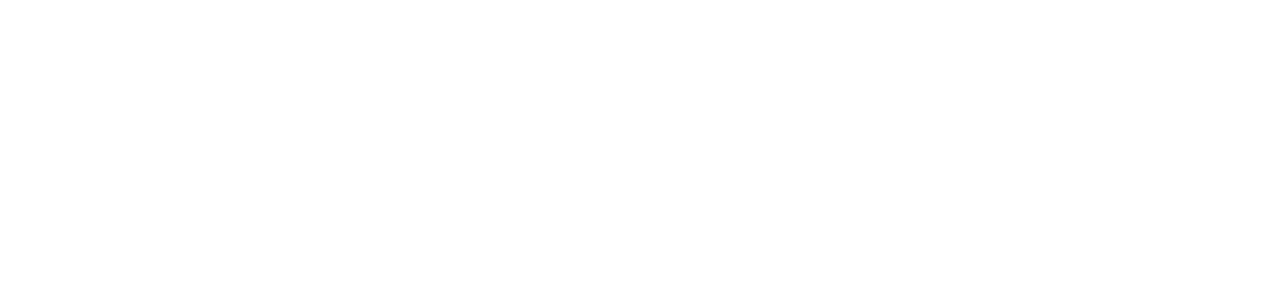
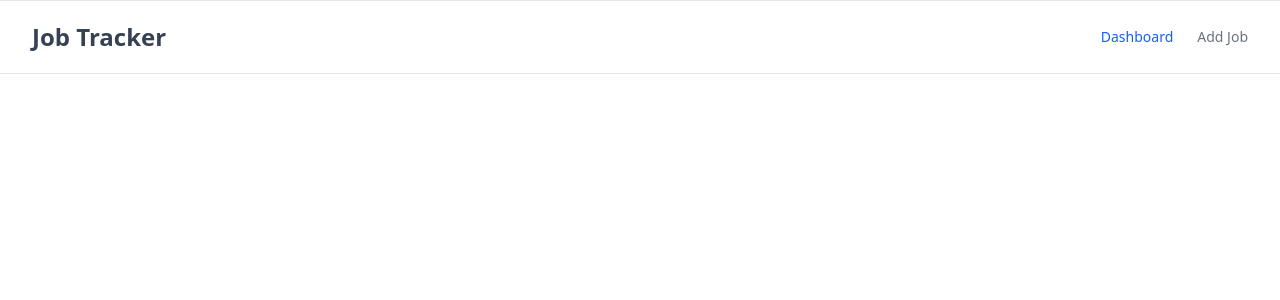
Before and after one commit to rizalamar/job-tracker-v2, a React (Vite) app: page / in a window 1280 px wide. Shown: the top 300 px of the page. Built offline with nearby package versions, Linux system fonts and the light colour scheme.

Commit message:
create navbar component

```diff
--- a/src/App.jsx
+++ b/src/App.jsx
@@ -1,9 +1,11 @@
 import { BrowserRouter as Router, Routes, Route } from "react-router-dom";
 import React from "react";
+import Navbar from "./components/Navbar";
 
 export default function App() {
 	return (
 		<Router>
+			<Navbar />
 			<Routes>
 				<Route path="/" element />
 				<Route path="/add" element />
--- /dev/null
+++ b/src/components/Navbar.jsx
@@ -0,0 +1,38 @@
+import React from "react";
+import { Link, useLocation } from "react-router-dom";
+
+export default function Navbar() {
+	const location = useLocation();
+
+	const navItems = [
+		{ path: "/", label: "Dashboard" },
+		{ path: "/add", label: "Add Job" },
+	];
+	return (
+		<nav className="fixed bottom-0 left-0 right-0 bg-white border-t border-gray-200 shadow-sm sm:static sm:border-b sm:shadow-none">
+			<div className="flex items-center justify-around max-w-7xl px6 py-4 mx-auto sm:justify-between sm:px-8 sm:py-5">
+				<h1 className="hidden text-2xl font-semibold text-gray-700 sm:block">
+					Job Tracker
+				</h1>
+
+				<div className="flex justify-around flex-1 gap-6 text-sm sm:justify-end">
+					{navItems.map((item) => {
+						return (
+							<Link
+								key={item.path}
+								to={item.path}
+								className={`font-medium ${
+									location.pathname === item.path
+										? "text-blue-600"
+										: "text-gray-500 hover:text-blue-500"
+								}`}
+							>
+								{item.label}
+							</Link>
+						);
+					})}
+				</div>
+			</div>
+		</nav>
+	);
+}
--- a/vite.config.js
+++ b/vite.config.js
@@ -12,5 +12,5 @@
 		}),
 		tailwindcss(),
 	],
-	base: "./job-tracker-v2",
+	// base: "./job-tracker-v2",
 });
```
